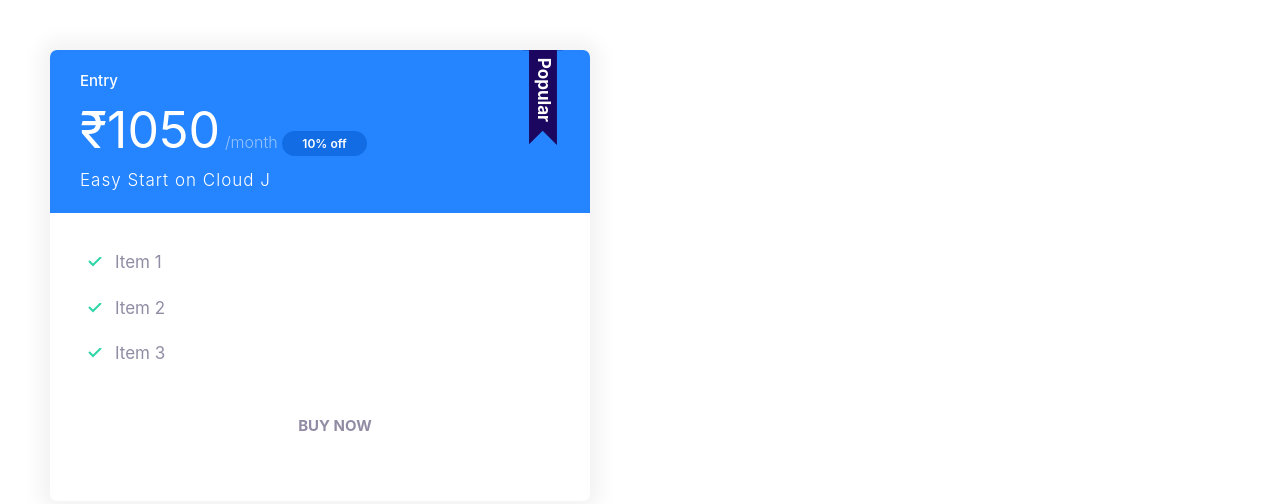
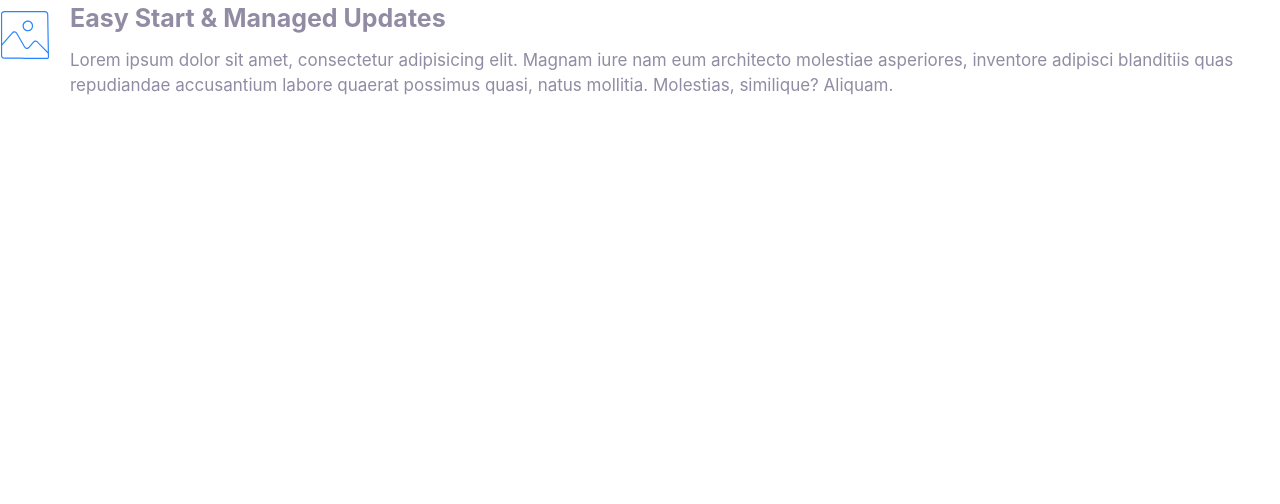
Before and after one commit to coder-rgb/Cloud_J, a plain HTML site: page index.html in a window 1280 px wide. Drawn offline with Linux system fonts and the light colour scheme.

Commit message:
define a media

```diff
--- a/css/style.css
+++ b/css/style.css
@@ -358,3 +358,20 @@ a {
     font-size: 1.7rem;
   }
 }
+
+/* media*/
+.media {
+  display: flex;
+}
+
+.media--title {
+  margin-top: 0;
+}
+
+.media--body {
+  margin: 0 2rem;
+}
+
+.media--image {
+  margin-top: 1rem;
+}
--- a/index.html
+++ b/index.html
@@ -10,25 +10,15 @@
 </head>
 
 <body>
-    <div style="width: 50% ; padding: 5rem;">
-        <div class="plan plan--popular">
-            <div class="card card--primary">
-                <header class="card--header">
-                    <h3 class="plan--name">Entry</h3>
-                    <span class="plan--price">₹1050</span>
-                    <span class="plan--duration">/month</span>
-                    <span class="badge badge--primary badge--small">10% off</span>
-                    <span class="plan--description">Easy Start on Cloud J</span>
-                </header>
-                <div class="card--body">
-                    <ul class="list list--tickmark">
-                        <li class="list--item">Item 1</li>
-                        <li class="list--item">Item 2</li>
-                        <li class="list--item">Item 3</li>
-                        <button class="btn btn--outline btn--block">Buy Now</button>
-                    </ul>
-                </div>
-            </div>
+    <div class="media">
+        <div class="media--image">
+            <svg class="icon icon--primary">
+                <use xlink:href="img/sprite.svg#snap"></use>
+            </svg>
+        </div>
+        <div class="media--body">
+            <h3 class="media--title">Easy Start & Managed Updates</h3>
+            <p>Lorem ipsum dolor sit amet, consectetur adipisicing elit. Magnam iure nam eum architecto molestiae asperiores, inventore adipisci blanditiis quas repudiandae accusantium labore quaerat possimus quasi, natus mollitia. Molestias, similique? Aliquam.</p>
         </div>
     </div>
 </body>
```
Also changed, not shown: components/media.html (added, +11 -0 lines).
